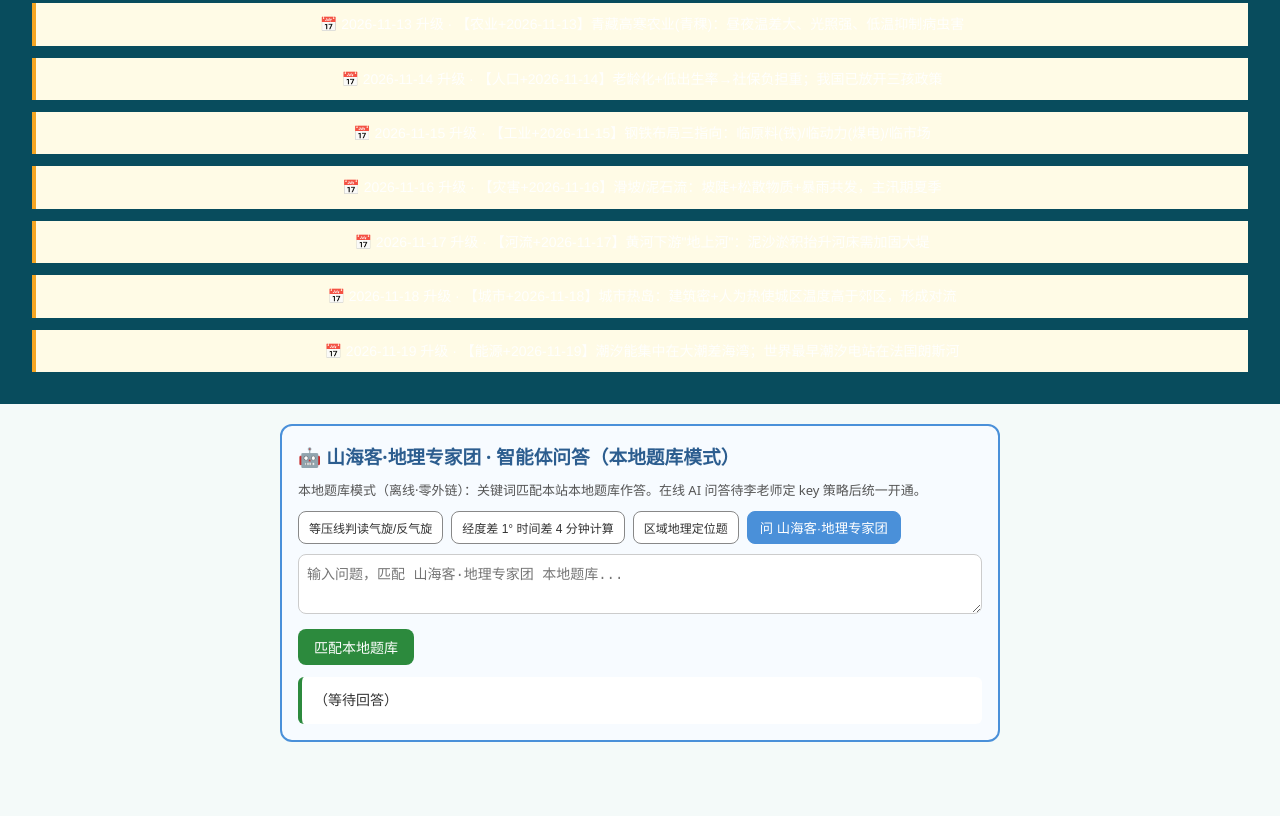
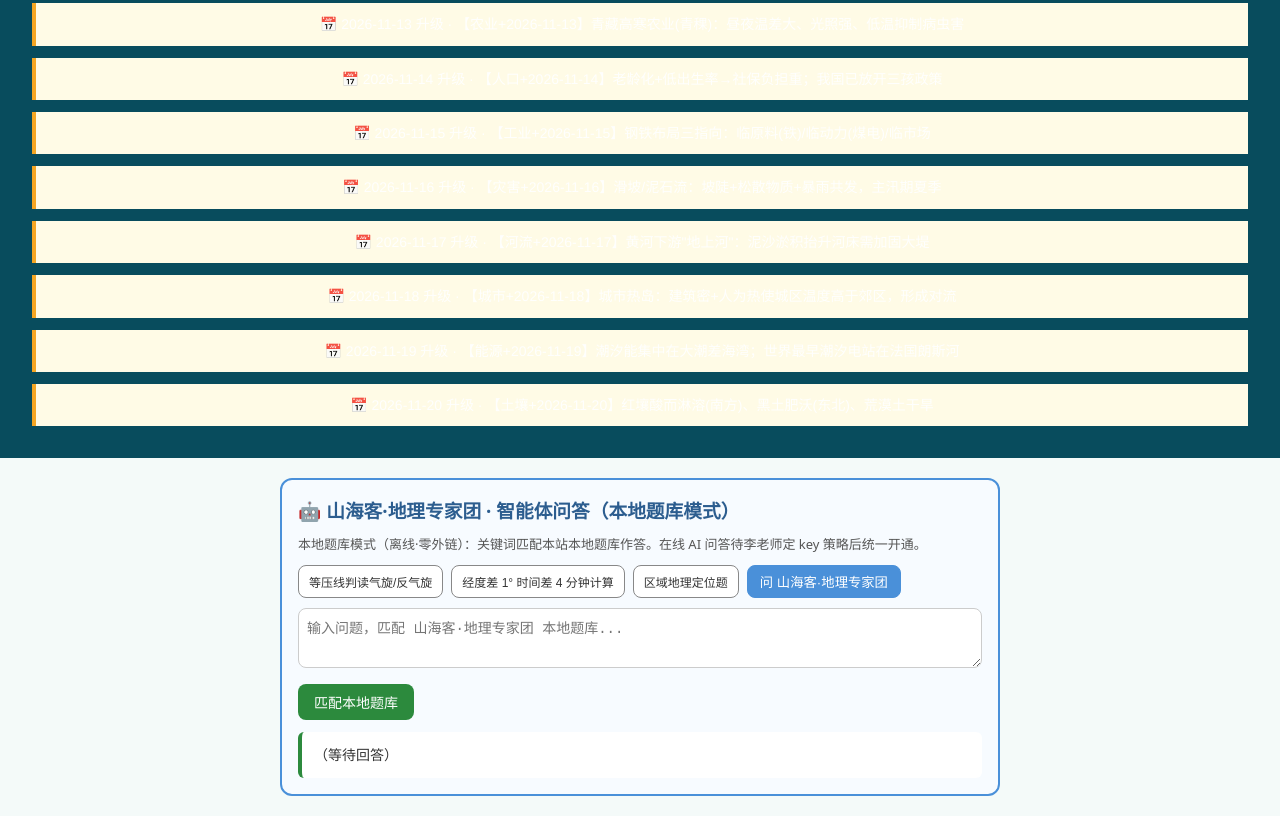
Before and after one commit to dapengzhanchi141345/li-yanming-geo, a plain HTML site: page index.html in a window 1280 px wide. Shown: the part 2155-2971 px from the top of the page. Before the commit the page ends 2917 px from the top, so only its background shows below. Drawn offline with Linux system fonts and the light colour scheme.

Commit message:
geo 12独立站升级 2026-11-20

```diff
--- a/index.html
+++ b/index.html
@@ -426,6 +426,8 @@ footer .watermark { margin-top: 8px; font-size: 0.95em; letter-spacing: 1px; opa
 <div style="background:#fffbe6;border-left:4px solid #f5a623;padding:10px;margin:12px 0;font-size:14px">📅 2026-11-18 升级 · 【城市+2026-11-18】城市热岛：建筑密+人为热使城区温度高于郊区，形成对流</div>
 
 <div style="background:#fffbe6;border-left:4px solid #f5a623;padding:10px;margin:12px 0;font-size:14px">📅 2026-11-19 升级 · 【能源+2026-11-19】潮汐能集中在大潮差海湾；世界最早潮汐电站在法国朗斯河</div>
+
+<div style="background:#fffbe6;border-left:4px solid #f5a623;padding:10px;margin:12px 0;font-size:14px">📅 2026-11-20 升级 · 【土壤+2026-11-20】红壤酸而淋溶(南方)、黑土肥沃(东北)、荒漠土干旱</div>
 </footer>
 <script>
 /* ============ 公共：Tab 切换 ============ */
```
